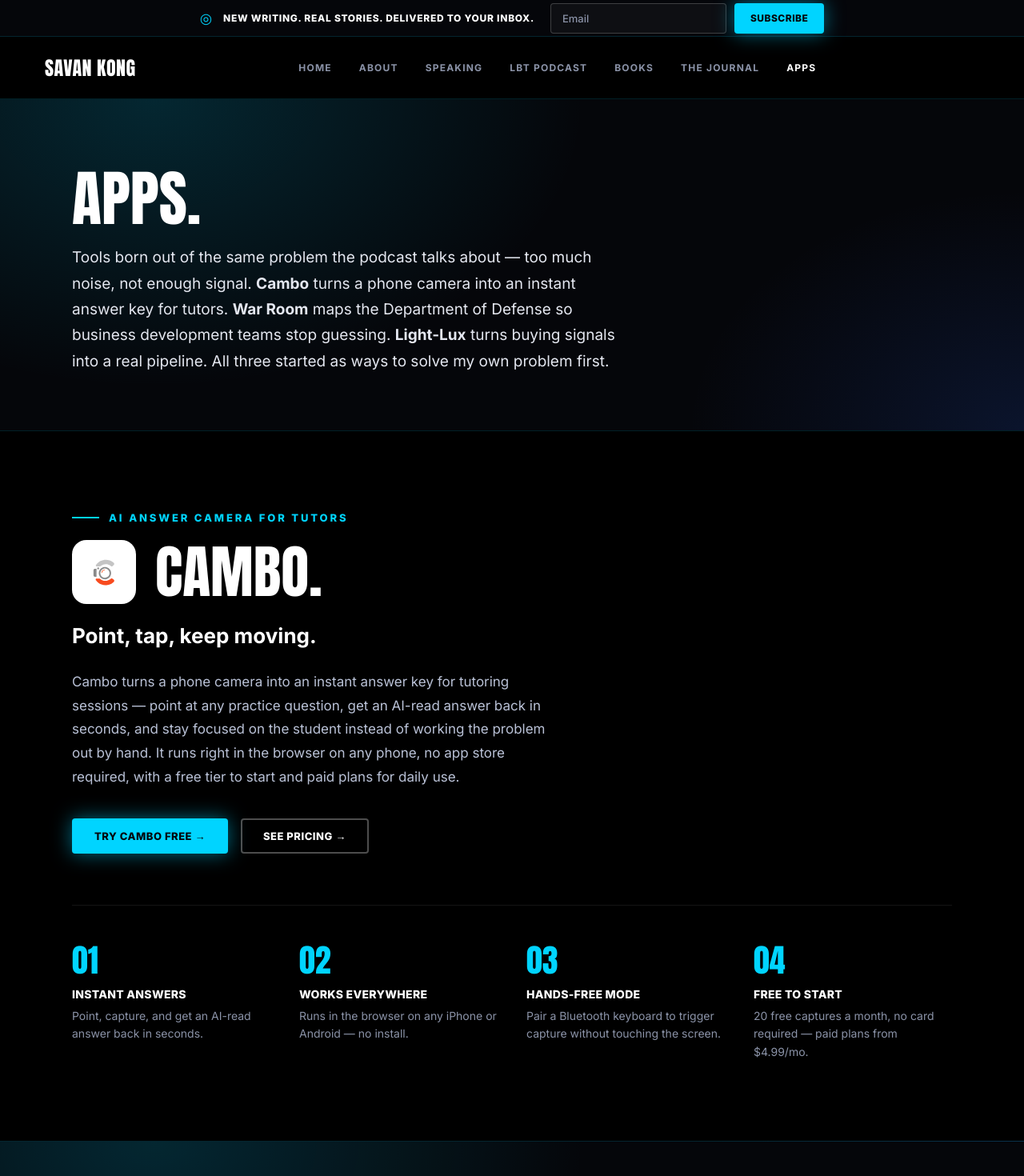
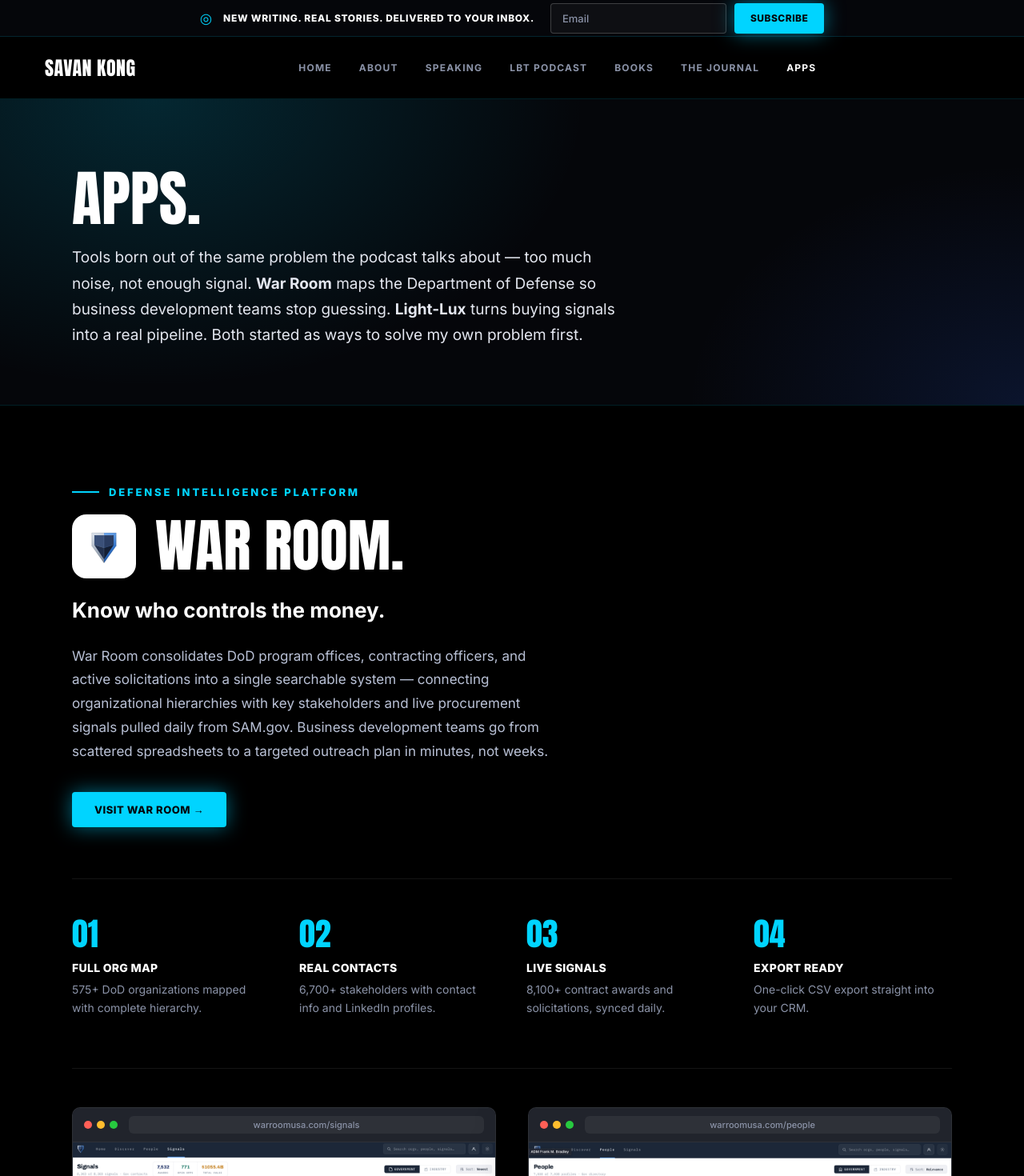
Before and after one commit to savankong/savankong.com, a Next.js app: page /apps in a window 1280 px wide. Shown: the top 1470 px of the page at 80% size. Built offline with nearby package versions, Linux system fonts and the light colour scheme.

Commit message:
Remove Cambo from Apps page for now
Keeping the logo asset in place in case it's re-added later.

```diff
--- a/app/apps/page.tsx
+++ b/app/apps/page.tsx
@@ -6,27 +6,10 @@
 export const metadata: Metadata = {
   title: "Apps — Savan Kong",
   description:
-    "War Room, Light-Lux, and Cambo — defense intelligence, B2B sales, and tutoring tools built by Savan Kong.",
+    "War Room and Light-Lux — defense intelligence and B2B sales tools built by Savan Kong.",
 };
 
 const apps = [
-  {
-    logo: "/logos/cambo.svg",
-    badge: "AI Answer Camera for Tutors",
-    title: "Cambo.",
-    tagline: "Point, tap, keep moving.",
-    desc: "Cambo turns a phone camera into an instant answer key for tutoring sessions — point at any practice question, get an AI-read answer back in seconds, and stay focused on the student instead of working the problem out by hand. It runs right in the browser on any phone, no app store required, with a free tier to start and paid plans for daily use.",
-    pillars: [
-      { label: "Instant Answers", text: "Point, capture, and get an AI-read answer back in seconds." },
-      { label: "Works Everywhere", text: "Runs in the browser on any iPhone or Android — no install." },
-      { label: "Hands-Free Mode", text: "Pair a Bluetooth keyboard to trigger capture without touching the screen." },
-      { label: "Free to Start", text: "20 free captures a month, no card required — paid plans from $4.99/mo." },
-    ],
-    ctas: [
-      { href: "https://camboapp.com", label: "Try Cambo Free →", style: "pill-filled" },
-      { href: "https://camboapp.com/pricing", label: "See Pricing →", style: "pill-outline" },
-    ],
-  },
   {
     logo: "/logos/war-room.svg",
     badge: "Defense Intelligence Platform",
@@ -100,12 +83,10 @@
           <h1 className={styles.h1}>Apps.</h1>
           <p className={styles.intro}>
             Tools born out of the same problem the podcast talks about — too
-            much noise, not enough signal. <strong>Cambo</strong> turns a
-            phone camera into an instant answer key for tutors.{" "}
-            <strong>War Room</strong> maps the Department of Defense so
-            business development teams stop guessing.{" "}
-            <strong>Light-Lux</strong> turns buying signals into a real
-            pipeline. All three started as ways to solve my own problem
+            much noise, not enough signal. <strong>War Room</strong> maps the
+            Department of Defense so business development teams stop
+            guessing. <strong>Light-Lux</strong> turns buying signals into a
+            real pipeline. Both started as ways to solve my own problem
             first.
           </p>
         </div>
```
